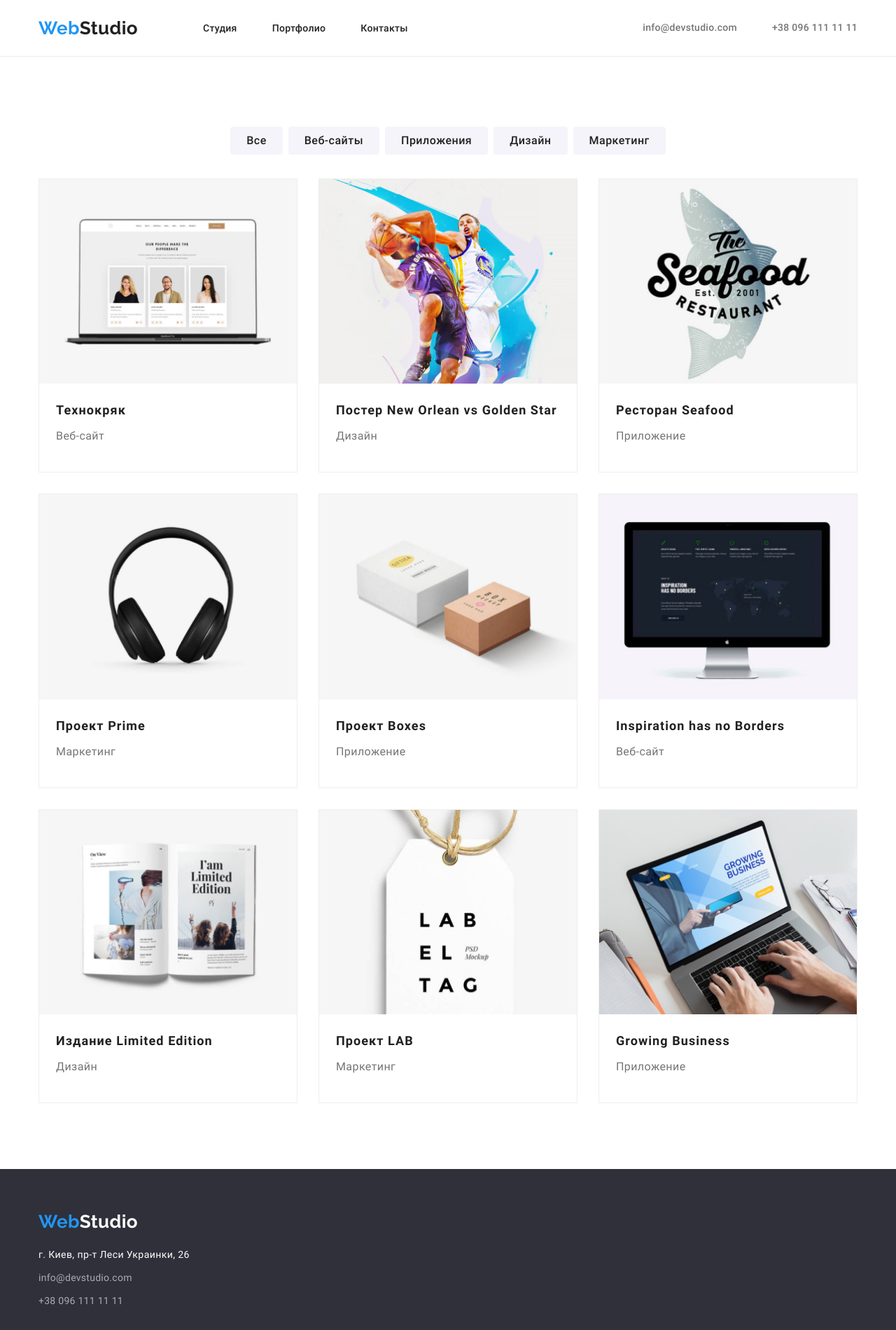
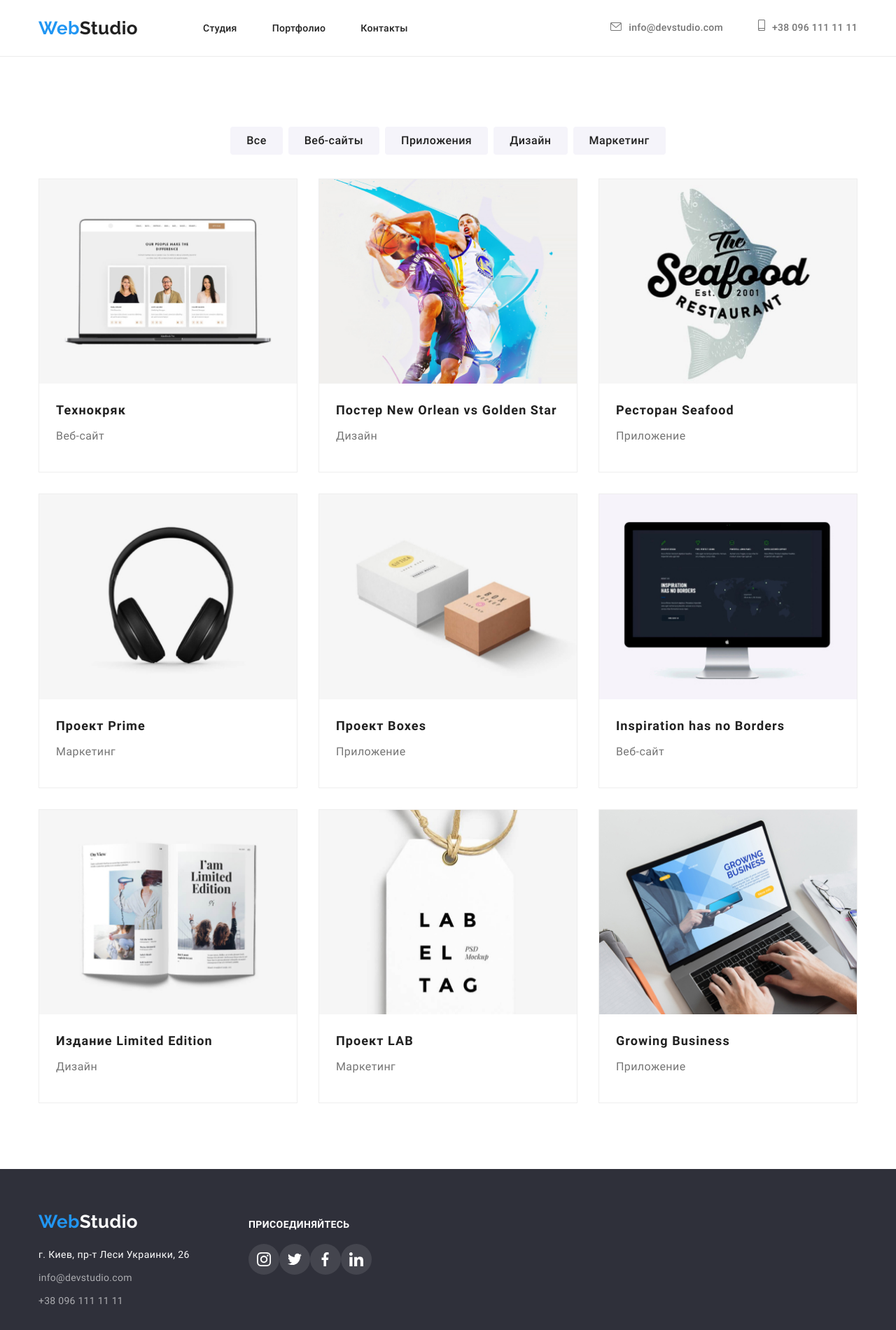
Before and after one commit to ElenaTopchii/goit-markup-hw-04, a plain HTML site: page portfolio.html in a window 1280 px wide. Shown: the whole page at 70% size. Drawn offline with nearby package versions, Linux system fonts and the light colour scheme.

Commit message:
устанавливает иконки для шапки

```diff
--- a/css/portfolio.css
+++ b/css/portfolio.css
@@ -219,6 +219,45 @@ section {
   letter-spacing: 0.02em;
 }
 
+.mail-icon {
+  display: inline-flex;
+  justify-content: center;
+  align-items: center;
+  margin-right: 10px;
+  margin-top: auto;
+  margin-bottom: auto;
+  width: 16px;
+  height: 12px;
+  fill: var(--main-text-cl);
+}
+
+.tel-icon {
+  display: inline-flex;
+  justify-content: center;
+  align-items: center;
+  margin-right: 10px;
+  margin-top: auto;
+  margin-bottom: auto;
+  width: 10px;
+  height: 16px;
+  fill: var(--main-text-cl);
+}
+
+.contact-item:hover,
+.contact-item:focus {
+  fill: var(--accent-cl);
+}
+
+.contact-item:hover .mail-icon,
+.contact-item:focus .mail-icon {
+  fill: var(--accent-cl);
+}
+
+.contact-item:hover .tel-icon,
+.contact-item:focus .tel-icon {
+  fill: var(--accent-cl);
+}
+
 .portfolio-nav {
   background-color: #ffffff;
   border-top: 1px solid #ececec;
@@ -252,6 +291,12 @@ section {
   margin-right: 30px;
   margin-bottom: 30px;
   border: 1px solid #eeeeee;
+}
+
+.project-item:active,
+.project-item:hover,
+.project-item:focus {
+  box-shadow: 0px 4px 4px rgba(0, 0, 0, 0.25);
 }
 
 .project-item:nth-child(3n) {
@@ -316,6 +361,49 @@ section {
   margin-bottom: 9px;
 }
 
+.join {
+  display: block;
+  margin-bottom: 20px;
+
+  font-weight: bold;
+  font-size: 14px;
+  line-height: 1.142;
+  letter-spacing: 0.03em;
+  text-transform: uppercase;
+
+  color: var(--white);
+}
+
+.social-icons-footer {
+  display: flex;
+}
+
+.social-icons-link-footer {
+  display: flex;
+  justify-content: center;
+  align-items: center;
+  width: 44px;
+  height: 44px;
+  background: rgba(255, 255, 255, 0.1);
+  border-radius: 50%;
+}
+
+.social-icons-svg-footer {
+  width: 20px;
+  height: 20px;
+  fill: var(--white);
+}
+
+.social-icons-link-footer:hover,
+.social-icons-link-footer:focus {
+  background-color: var(--accent-cl);
+}
+
+/* .social-icons-link-footer:hover .social-icons-svg-footer,
+.social-icons-link-footer:focus .social-icons-svg-footer {
+  fill: var(--white);
+} */
+
 .dark-bg {
   background-color: var(--dark-bg);
   color: var(--white);
--- a/css/styles.css
+++ b/css/styles.css
@@ -248,9 +248,52 @@ section {
   letter-spacing: 0.02em;
 }
 
+.mail-icon {
+  display: inline-flex;
+  justify-content: center;
+  align-items: center;
+  margin-right: 10px;
+  margin-top: auto;
+  margin-bottom: auto;
+  width: 16px;
+  height: 12px;
+  fill: var(--main-text-cl);
+}
+
+.tel-icon {
+  display: inline-flex;
+  justify-content: center;
+  align-items: center;
+  margin-right: 10px;
+  margin-top: auto;
+  margin-bottom: auto;
+  width: 10px;
+  height: 16px;
+  fill: var(--main-text-cl);
+}
+
+.contact-item:hover,
+.contact-item:focus {
+  fill: var(--accent-cl);
+}
+
+.contact-item:hover .mail-icon,
+.contact-item:focus .mail-icon {
+  fill: var(--accent-cl);
+}
+
+.contact-item:hover .tel-icon,
+.contact-item:focus .tel-icon {
+  fill: var(--accent-cl);
+}
+
 .hero {
   padding-top: 200px;
   padding-bottom: 200px;
+  background-image: linear-gradient(to right, rgba(47, 48, 58, 0.4), rgba(47, 48, 58, 0.4)), url(../img/hero.jpg);
+  background-repeat: no-repeat;
+  background-size: cover;
+  background-position: center;
 }
 
 .hero-content {
@@ -419,6 +462,7 @@ section {
 .clients-icons-link:focus .clients-icons-svg {
   fill: var(--accent-cl);
 }
+
 .footer {
   padding-top: 60px;
   padding-bottom: 60px;
@@ -482,7 +526,7 @@ section {
 .social-icons-svg-footer {
   width: 20px;
   height: 20px;
-  fill: var(--icons-bg);
+  fill: var(--white);
 }
 
 .social-icons-link-footer:hover,
@@ -490,10 +534,10 @@ section {
   background-color: var(--accent-cl);
 }
 
-.social-icons-link-footer:hover .social-icons-svg-footer,
+/* .social-icons-link-footer:hover .social-icons-svg-footer,
 .social-icons-link-footer:focus .social-icons-svg-footer {
   fill: var(--white);
-}
+} */
 
 .dark-bg {
   background-color: var(--dark-bg);
--- a/portfolio.html
+++ b/portfolio.html
@@ -24,9 +24,13 @@
             </nav>
 
             <ul class="list contact-list">
-                <li class="contact-item"><a href="mailto:info@devstudio.com"
-                        class="link mail-link">info@devstudio.com</a></li>
-                <li class="contact-item"><a href="tel:+380961111111" class="link tel-link">+38 096 111 11 11</a></li>
+                <li class="contact-item"><a href="mailto:info@devstudio.com" class="link mail-link"><svg
+                            class="mail-icon">
+                            <use href="./icons/sprite.svg#icon-e-mail"></use>
+                        </svg>info@devstudio.com</a></li>
+                <li class="contact-item"><a href="tel:+380961111111" class="link tel-link"><svg class="tel-icon">
+                            <use href="./icons/sprite.svg#icon-tel"></use>
+                        </svg>+38 096 111 11 11</a></li>
             </ul>
         </div>
     </header>
@@ -129,7 +133,44 @@
 
                 </address>
             </div>
-            <div class="footer-widget"></div>
+            <div class="footer-widget">
+                <b class="join">присоединяйтесь</b>
+                <ul class="list social-icons-footer">
+                    <li class="social-icons-item">
+                        <a class="social-icons-link-footer" href="https://instagram.com/" target="_blank"
+                            rel="noopener noreferer" aria-label="Instagram">
+                            <svg class="social-icons-svg-footer">
+                                <use href="./icons/sprite.svg#icon-instagram"></use>
+                            </svg>
+                        </a>
+                    </li>
+                    <li class="social-icons-item">
+                        <a class="social-icons-link-footer" href="https://twitter.com/" target="_blank"
+                            rel="noopener noreferer" aria-label="Twitter">
+                            <svg class="social-icons-svg-footer">
+                                <use href="./icons/sprite.svg#icon-twitter"></use>
+                            </svg>
+                        </a>
+                    </li>
+                    <li class="social-icons-item">
+                        <a class="social-icons-link-footer" href="https://facebook.com/" target="_blank"
+                            rel="noopener noreferer" aria-label="Facebook">
+                            <svg class="social-icons-svg-footer">
+                                <use href="./icons/sprite.svg#icon-vector"></use>
+                            </svg>
+                        </a>
+                    </li>
+                    <li class="social-icons-item">
+                        <a class="social-icons-link-footer" href="https://linkedin.com/" target="_blank"
+                            rel="noopener noreferer" aria-label="Linkedin">
+                            <svg class="social-icons-svg-footer">
+                                <use href="./icons/sprite.svg#icon-linkedin"></use>
+                            </svg>
+                        </a>
+                    </li>
+                </ul>
+
+            </div>
             <div class="footer-widget"></div>
         </div>
     </footer>
```
Also changed, not shown: index.html (+6 -3 lines).
